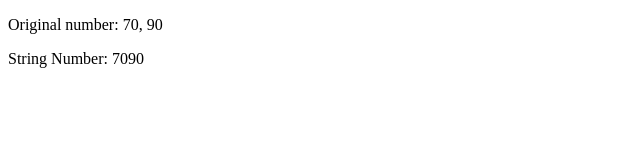
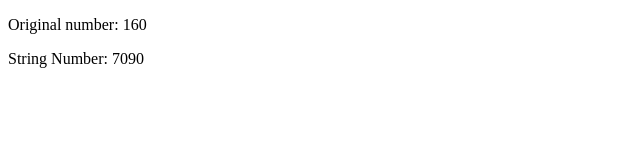
Before and after one commit to Pravasien/Javascript-in-detail, a plain HTML site: page index.html in a window 1280 px wide. Shown: the full height of the page, 0-640 px from the left. Drawn offline with Linux system fonts and the light colour scheme.

Commit message:
index.html

```diff
--- a/index.html
+++ b/index.html
@@ -11,7 +11,7 @@
     <script>
         var x=70;
         var y=90;
-        document.getElementById("original_number").innerHTML="Original number: "+x+", "+y;
+        document.getElementById("original_number").innerHTML="Original number: "+(x+y);
         document.getElementById("String_Number").innerHTML = "String Number: "+String(x)+String(y);
     </script>
 </body>
```
